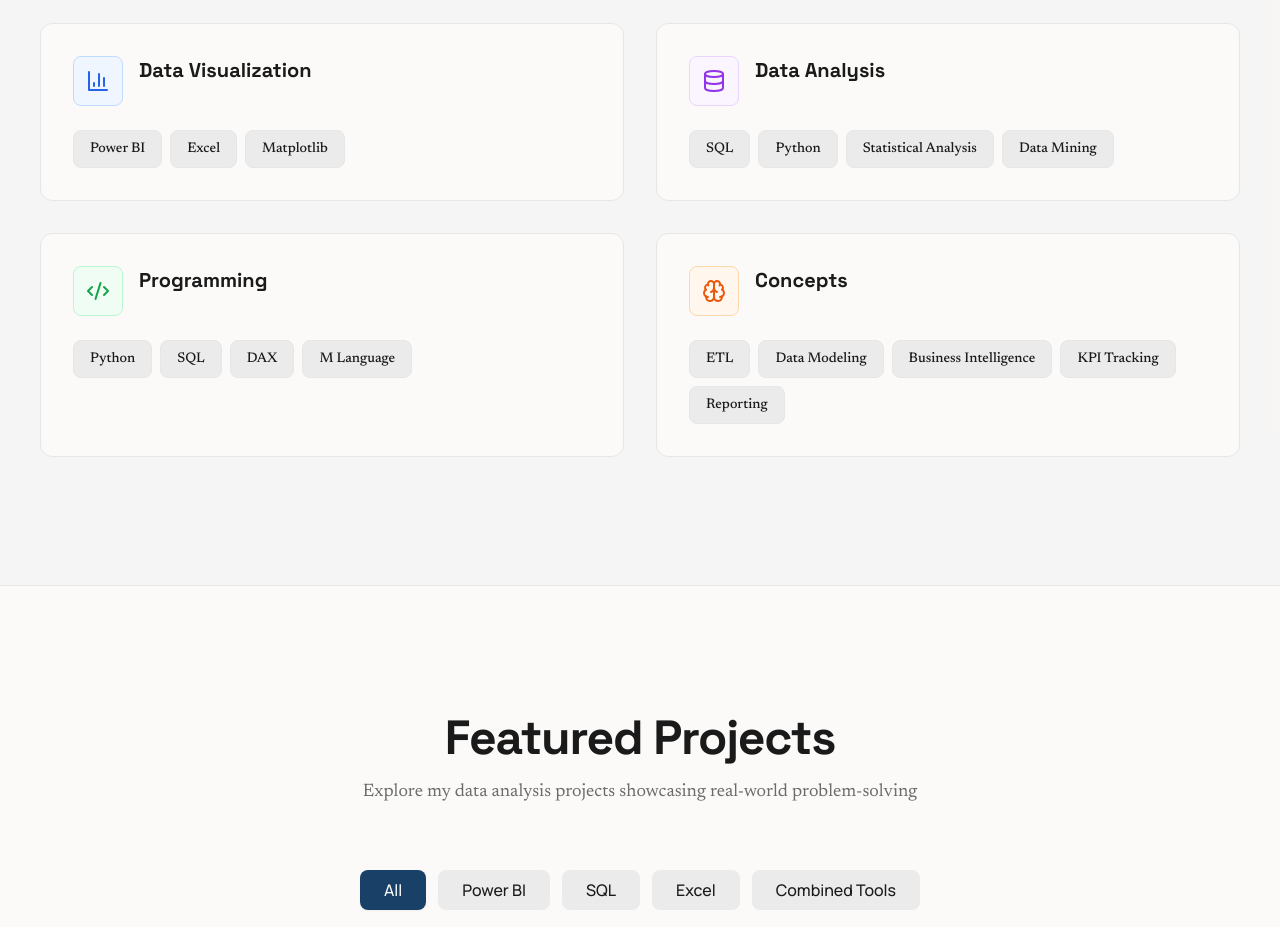
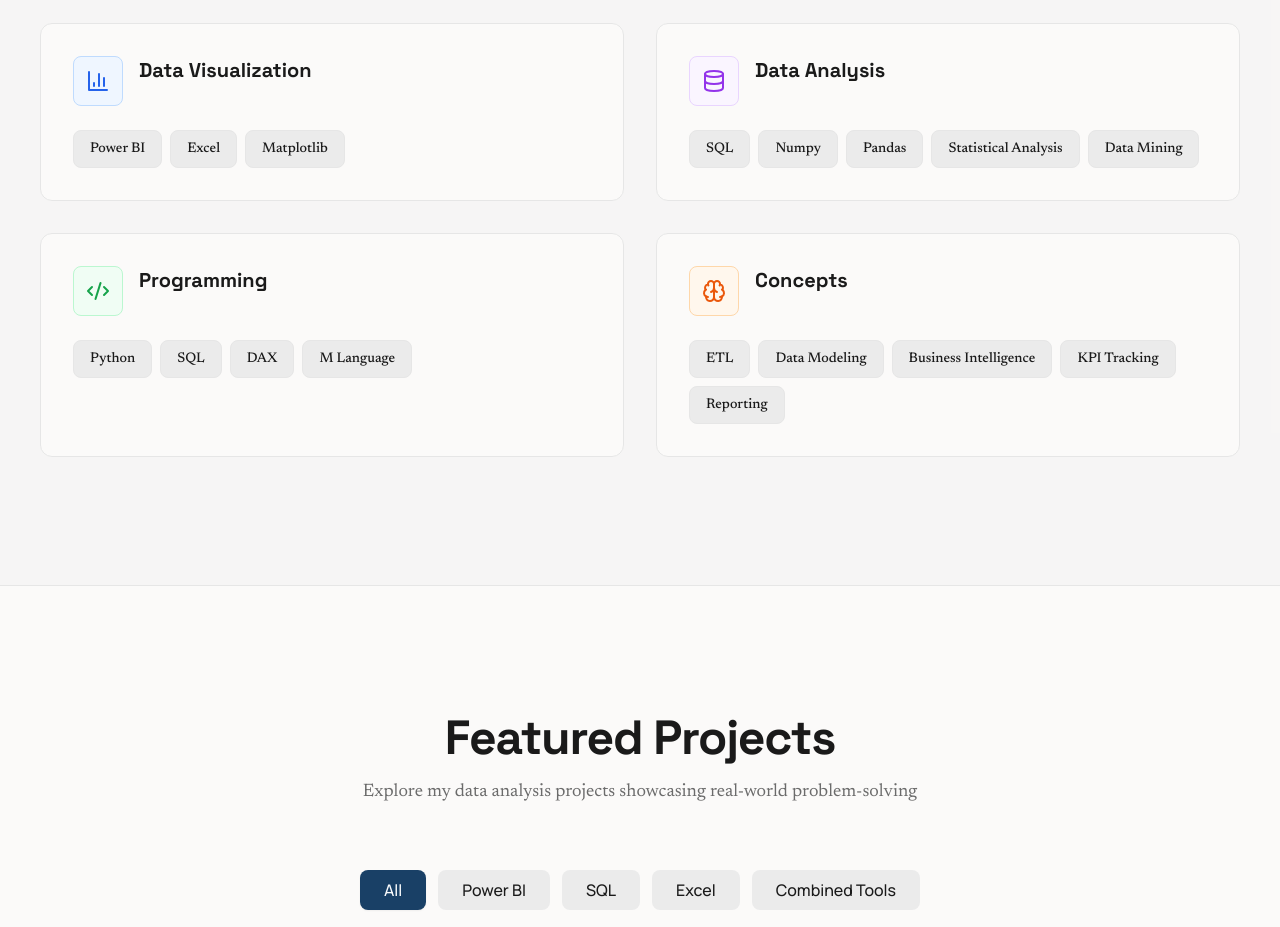
Before and after one commit to priyanshu1572006-dot/my-portfolio, a React (Vite) app: page / in a window 1280 px wide. Shown: the part 1600-2527 px from the top of the page. Built offline with nearby package versions, Linux system fonts and the light colour scheme.

Commit message:
Update Skills.tsx

```diff
--- a/src/components/portfolio/Skills.tsx
+++ b/src/components/portfolio/Skills.tsx
@@ -11,7 +11,7 @@ const Skills = () => {
     {
       title: 'Data Analysis',
       icon: Database,
-      skills: ['SQL', 'Python', 'Statistical Analysis', 'Data Mining'],
+      skills: ['SQL', 'Numpy', 'Pandas', 'Statistical Analysis', 'Data Mining'],
       color: 'bg-purple-50 text-purple-600 border-purple-200',
     },
     {
```
